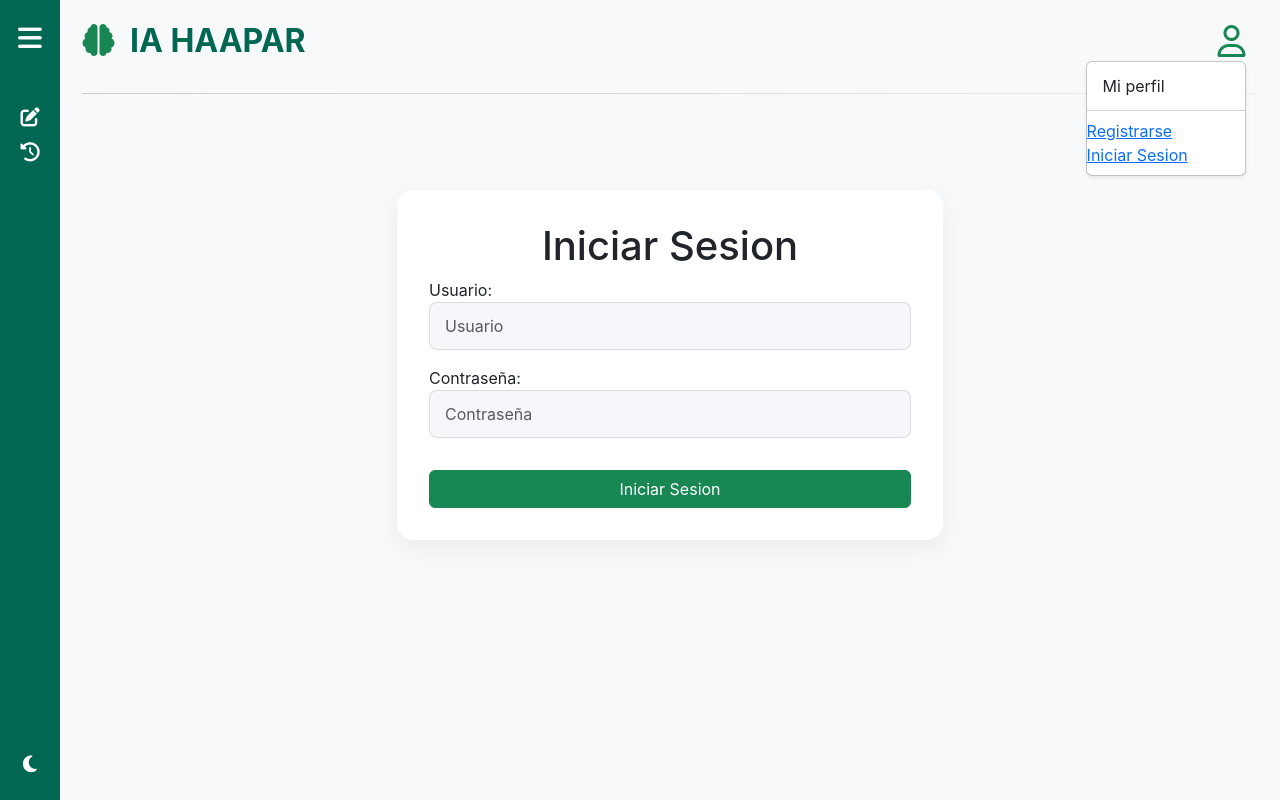
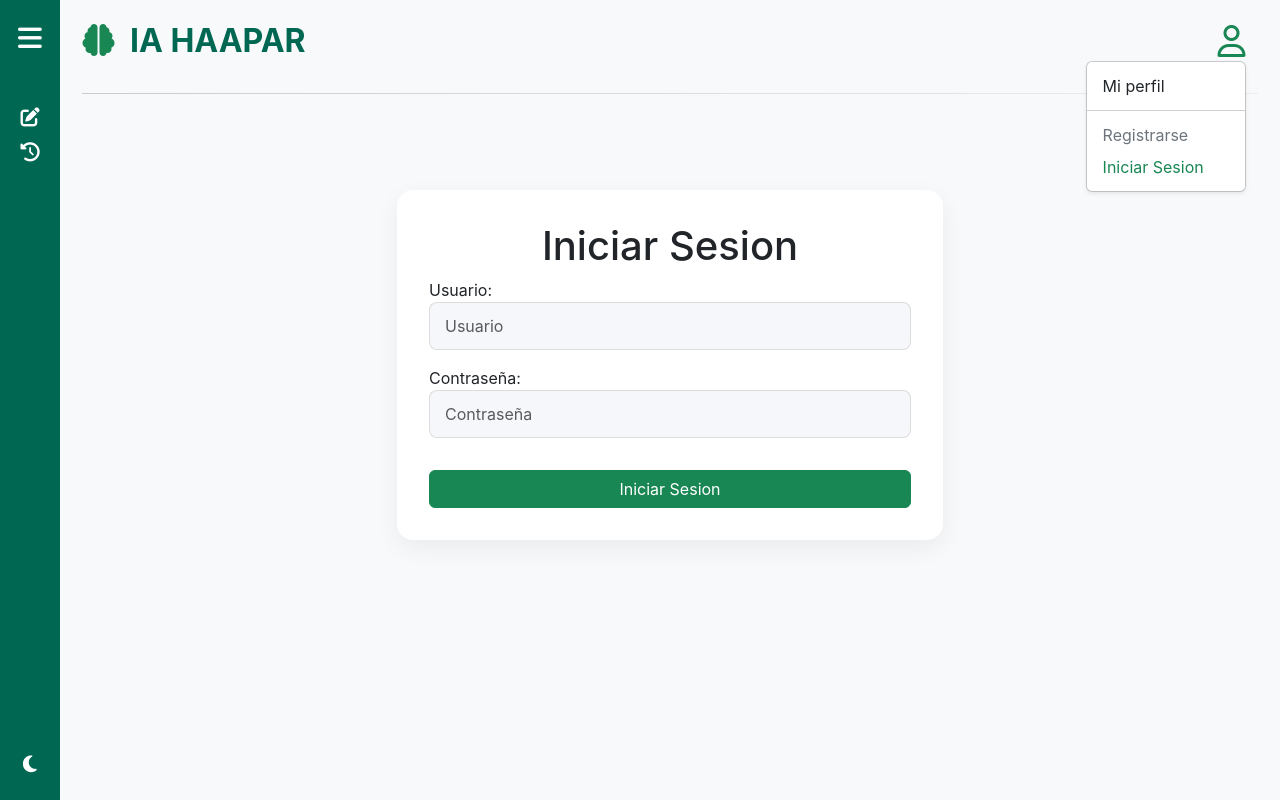
Before and after one commit to NicolasPerezUNLaSMN/HAAPAR_UNLa, a Django app: page /signin/ in a window 1280 px wide, after a click that opens the changed part. Run offline with Django 5.2, Linux system fonts and the light colour scheme.

Commit message:
Cambios minimos en el estilo de la pagina

```diff
--- a/haapar_unla_app/templates/haapar_unla_app/autenticacion/signin.html
+++ b/haapar_unla_app/templates/haapar_unla_app/autenticacion/signin.html
@@ -1,8 +1,5 @@
 {% extends 'haapar_unla_app/base.html' %}
-{% load static %}
-
 {% block title %} Iniciar Sesion {% endblock %}
-{% block body_class %} signin-page d-flex flex-column min-vh-100 mt-5 {% endblock %}
 
 {% block content %}
 
@@ -14,7 +11,7 @@
 
         {# Muestra el mensaje de error si existe #}
         {% if error %}
-        <p class="error-mensaje alert alert-danger">{{ error }}</p>
+        <p class="alert alert-danger text-danger fw-bold">{{ error }}</p>
         {% endif %}
 
         {% csrf_token %} {# Esencial para la seguridad en formularios Django #}
@@ -51,4 +48,4 @@
   </div>
 </main>
 
-{% endblock content %}
+{% endblock %}
--- a/haapar_unla_app/templates/haapar_unla_app/autenticacion/signup.html
+++ b/haapar_unla_app/templates/haapar_unla_app/autenticacion/signup.html
@@ -1,8 +1,5 @@
 {% extends 'haapar_unla_app/base.html' %}
-{% load static %}
-
 {% block title %} Registrarse {% endblock %}
-{% block body_class %} signup-page d-flex flex-column min-vh-100 mt-5 {% endblock %}
 
 {% block content %}
 
@@ -60,4 +57,4 @@
   </div>
 </main>
 
-{% endblock content %}
+{% endblock %}
--- a/haapar_unla_app/templates/haapar_unla_app/base.html
+++ b/haapar_unla_app/templates/haapar_unla_app/base.html
@@ -69,8 +69,8 @@
                         {% if user.is_authenticated %}
                           <li><a class="dropdown-item text-danger" href="{% url 'cerrar_sesion' %}">Cerrar Sesion</a></li>
                         {% else %}
-                          <li><a href="{% url 'registro' %}">Registrarse</a></li>
-                          <li><a href="{% url 'iniciar_sesion' %}">Iniciar Sesion</a></li>
+                          <li><a class="dropdown-item text-secondary" href="{% url 'registro' %}">Registrarse</a></li>
+                          <li><a class="dropdown-item text-success" href="{% url 'iniciar_sesion' %}">Iniciar Sesion</a></li>
                         {% endif %}
                     </ul>
                 </div>
```
